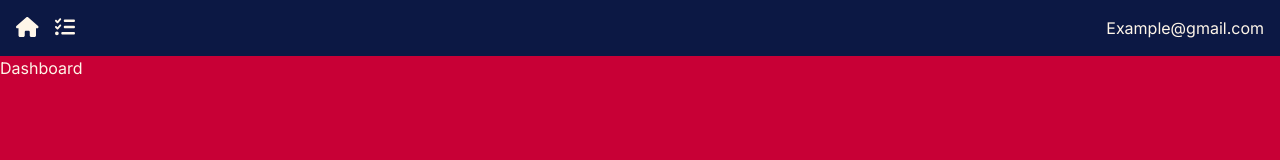
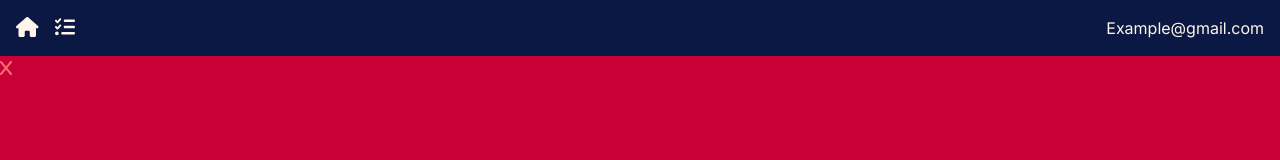
Before and after one commit to Mo-Gamer-2000/TaskFlare, a Next.js app: page / in a window 1280 px wide. Shown: the top 160 px of the page. Built offline with nearby package versions, Linux system fonts and the light colour scheme.

Commit message:
Working on TaskCard UI

```diff
--- /dev/null
+++ b/app/(components)/DeleteBlock.jsx
@@ -0,0 +1,11 @@
+import { faX } from '@fortawesome/free-solid-svg-icons'
+import { FontAwesomeIcon } from '@fortawesome/react-fontawesome'
+import React from 'react'
+
+const DeleteBlock = () => {
+    return (
+        <FontAwesomeIcon icon={faX} className='text-red-400 hover:cursor-pointer hover:text-red-200' />
+    )
+}
+
+export default DeleteBlock
--- /dev/null
+++ b/app/(components)/TaskCard.jsx
@@ -0,0 +1,9 @@
+import DeleteBlock from "./DeleteBlock"
+
+const TaskCard = () => {
+    return (
+        <div><DeleteBlock /></div>
+    )
+}
+
+export default TaskCard
--- a/app/page.jsx
+++ b/app/page.jsx
@@ -1,7 +1,8 @@
 import React from "react";
+import TaskCard from "./(components)/TaskCard";
 
 const Dashboard = () => {
-  return <div>Dashboard</div>;
+  return <div><TaskCard /></div>;
 };
 
 export default Dashboard;
```
